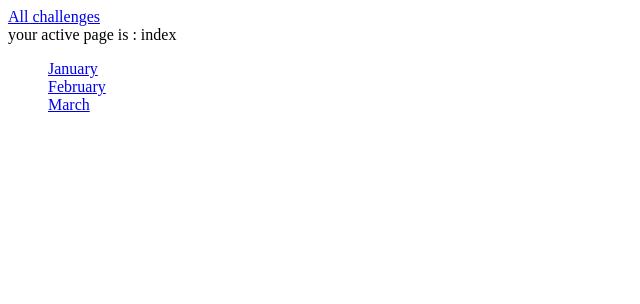
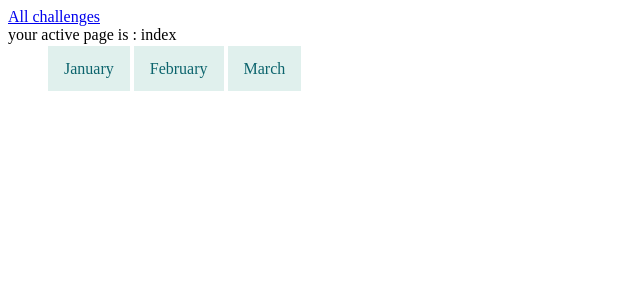
Before and after one commit to houshmand-2005/hash_neco, a Django app: page /challenges/ in a window 1280 px wide. Shown: the top 304 px of the page, without its empty margins (0-640 px from the left). Run offline with Django 4.2, Linux system fonts and the light colour scheme.

Commit message:
add some style

```diff
--- a/hash_neco/static/css/mycss.css
+++ b/hash_neco/static/css/mycss.css
@@ -1,3 +1,16 @@
-ul {
-  list-style: none;
+li {
+  float: left;
+  list-style-type: none;
+  display: contents;
 }
+li a {
+  color: rgb(12, 100, 109);
+  text-align: center;
+  padding: 14px 16px;
+  text-decoration: none;
+  background-color: rgb(224, 240, 237);
+}
+li a:hover:not(.active) {
+  background-color: rgb(182, 235, 225);
+  color: rgb(15, 16, 16);
+}
```
